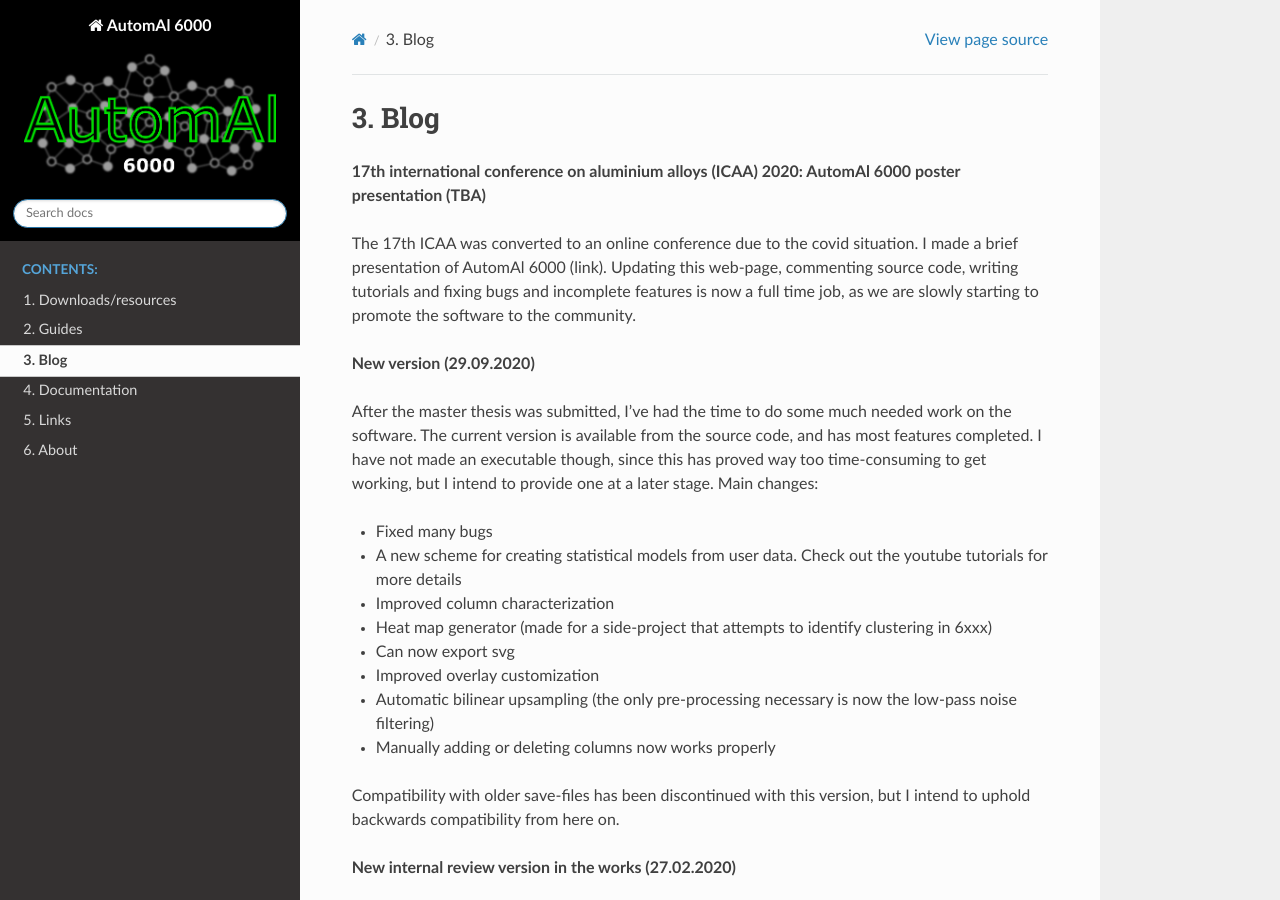
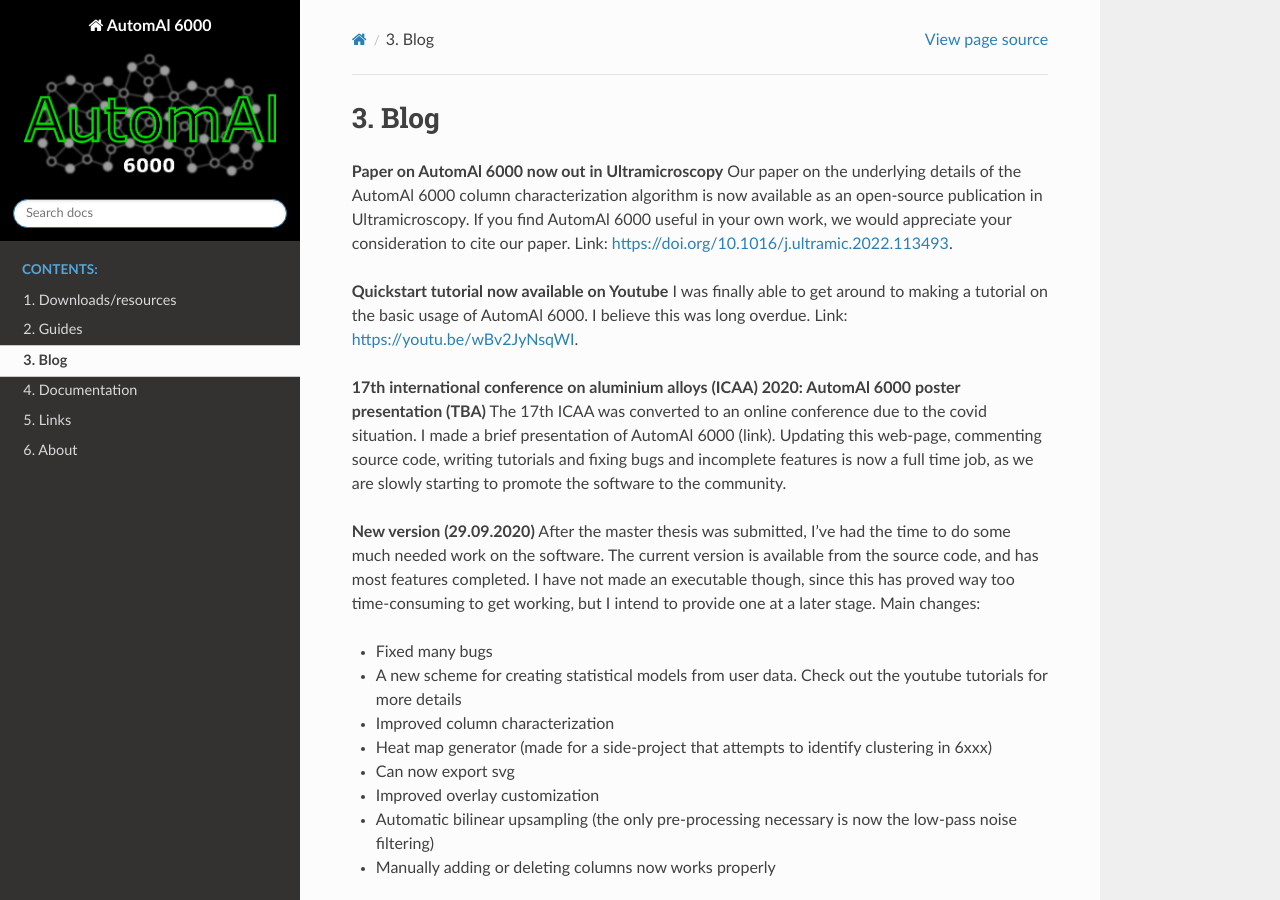
Before and after one commit to Haawk666/AutomAl-6000, a Sphinx documentation site: the page built from Docs/source/blog.rst, in a window 1280 px wide and 900 px high. Built offline with Sphinx 7.4.7 and the Read the Docs theme 2.0.0, drawn with Linux system fonts in a browser that asks for light colours; formulas are drawn with MathJax 3.

Commit message:
Updates to the web-page

```diff
--- a/Docs/source/blog.rst
+++ b/Docs/source/blog.rst
@@ -1,15 +1,22 @@
 Blog
 ---------------------------------------------
 
+**Paper on AutomAl 6000 now out in Ultramicroscopy**
+Our paper on the underlying details of the AutomAl 6000 column characterization algorithm is now available as an open-source publication
+in Ultramicroscopy. If you find AutomAl 6000 useful in your own work, we would appreciate your consideration to cite our paper.
+Link: `https://doi.org/10.1016/j.ultramic.2022.113493 <https://doi.org/10.1016/j.ultramic.2022.113493>`_.
+
+**Quickstart tutorial now available on Youtube**
+I was finally able to get around to making a tutorial on the basic usage of AutomAl 6000. I believe this was long overdue.
+Link: `https://youtu.be/wBv2JyNsqWI <https://youtu.be/wBv2JyNsqWI>`_.
+
 **17th international conference on aluminium alloys (ICAA) 2020: AutomAl 6000 poster presentation (TBA)**
-
 The 17th ICAA was converted to an online conference due to the covid situation. I made a brief presentation of AutomAl 6000 (link).
 Updating this web-page, commenting source code, writing tutorials and fixing bugs and incomplete features is now a full time job,
 as we are slowly starting to promote the software to the community.
 
 
 **New version (29.09.2020)**
-
 After the master thesis was submitted, I've had the time to do some much needed work on the software. The current
 version is available from the source code, and has most features completed. I have not made an executable though, since
 this has proved way too time-consuming to get working, but I intend to provide one at a later stage. Main changes:
@@ -27,7 +34,6 @@
 
 
 **New internal review version in the works (27.02.2020)**
-
 As the work intensifies once again in tandem with the master thesis, there is a new version coming in a few weeks. This
 version will carry some changes that are based on some initial feedback on the first internal review version. This
 includes, amongst other:
@@ -43,7 +49,6 @@
 
 
 **Internal review version available (18.11.2019)**
-
 As promised, I've made an executable available for internal review. Those who were present on the Al-meeting on 15.
 Nov 2019, will have received an e-mail. I've termed this version 'alpha 1.0'. The slides from the live demo are included
 here in the mail.
--- a/Docs/source/index.rst
+++ b/Docs/source/index.rst
@@ -26,13 +26,11 @@
    - Exports csv, png and svg file formats
    - Open-source
 
-To find out more about the underlying methodology, take a look at the general presentation or the master
-thesis, available under the **links** section. A paper is also in the works, and will be cited here when available.
+To find out more about the underlying methodology, take a look at the master thesis, or the AutomAl 6000 paper in
+Ultramicroscopy, available under the **links** section.
 
 To get started with AutomAl, check out the guides provided on this web-site, or the youtube tutorial-series, also under
 the **links** section.
-
-This web-page is currently under construction.
 
 
 .. toctree::
--- a/Docs/source/links.rst
+++ b/Docs/source/links.rst
@@ -1,11 +1,10 @@
 Links
 ---------------------------------------------
 
+* `Paper on AutomAl 6000 in Ultramicroscopy <https://doi.org/10.1016/j.ultramic.2022.113493>`_
 * `AutomAl 6000 on GitHub <https://github.com/Haawk666/AutomAl-6000>`_
-* Youtube tutorials [coming soon]
-* Tutorial slides [coming soon]
+* `Quickstart tutorial on Youtube <https://youtu.be/wBv2JyNsqWI>`_
 * `Software overview presentation slides <http://folk.ntnu.no/haakot/files/AutomAl_general.pdf>`_
 * Master thesis (NTNU open) [coming soon]
 * `Master thesis (pdf) <http://folk.ntnu.no/haakot/files/TFY4900_Master_thesis.pdf>`_
-* Citable paper on AutomAl 6000 [coming soon]
 * 17ICAA Poster presentation [coming soon]
```
Also changed, not shown: test_column_characterization.py (+4 -4 lines), 1 other file.
